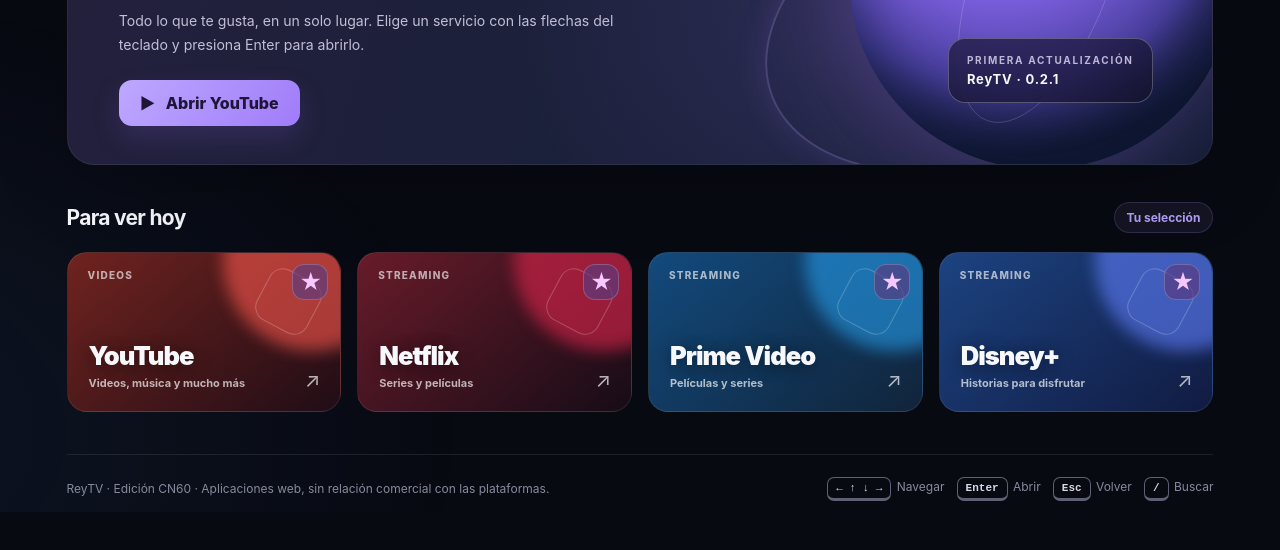
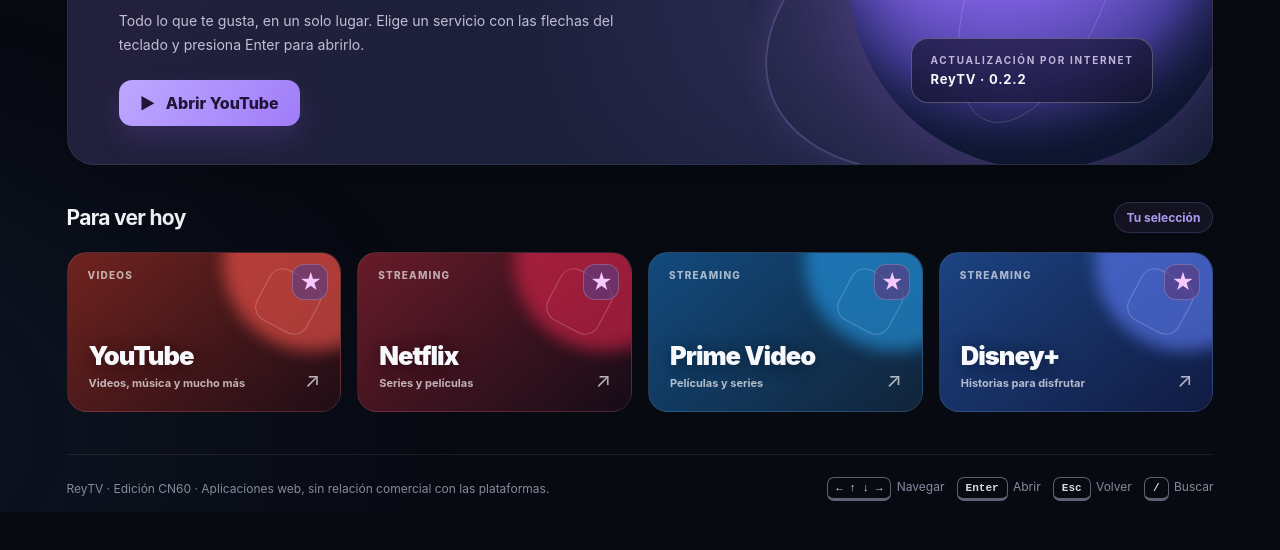
Before and after one commit to ReinaldoAG/ReyTV, a plain HTML site: page index.html in a window 1280 px wide. Shown: the part 288-838 px from the top of the page. Drawn offline with Linux system fonts and the light colour scheme.

Commit message:
test: ReyTV 0.2.2, actualización visible desde el televisor [skip ci]

```diff
--- a/index.html
+++ b/index.html
@@ -124,7 +124,7 @@
 
     <section id="hero" class="hero" aria-label="Presentación">
       <div class="hero-copy"><span class="eyebrow">Tu espacio de entretenimiento</span><h1>Tu pantalla.<br /><span>Tus reglas.</span></h1><p>Todo lo que te gusta, en un solo lugar. Elige un servicio con las flechas del teclado y presiona Enter para abrirlo.</p><button class="primary" id="watch" type="button">▶ &nbsp; Abrir YouTube</button></div>
-      <div class="hero-art" aria-hidden="true"><div class="orb-ring"></div><div class="orb"></div><div class="art-label"><small>PRIMERA ACTUALIZACIÓN</small>ReyTV · 0.2.1</div></div>
+      <div class="hero-art" aria-hidden="true"><div class="orb-ring"></div><div class="orb"></div><div class="art-label"><small>ACTUALIZACIÓN POR INTERNET</small>ReyTV · 0.2.2</div></div>
     </section>
 
     <section id="content" aria-live="polite">
```
